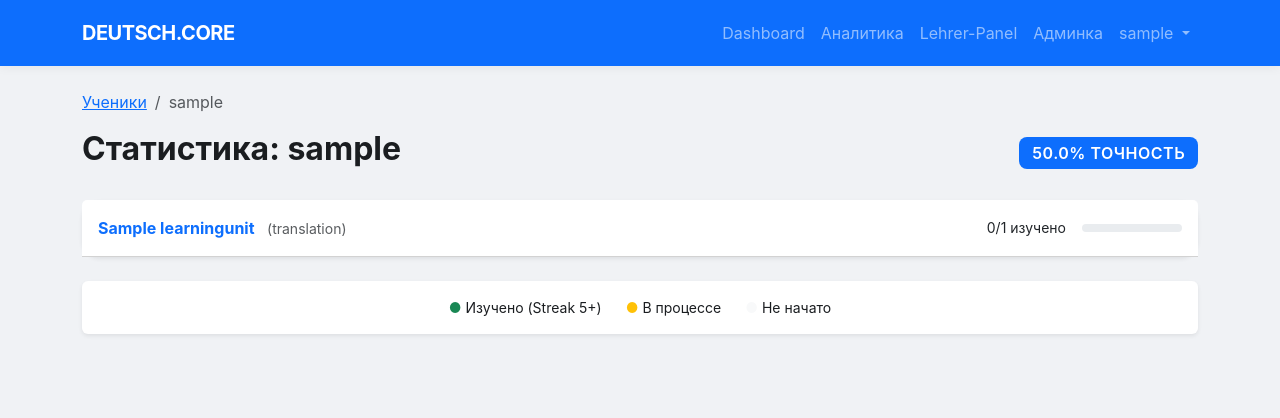
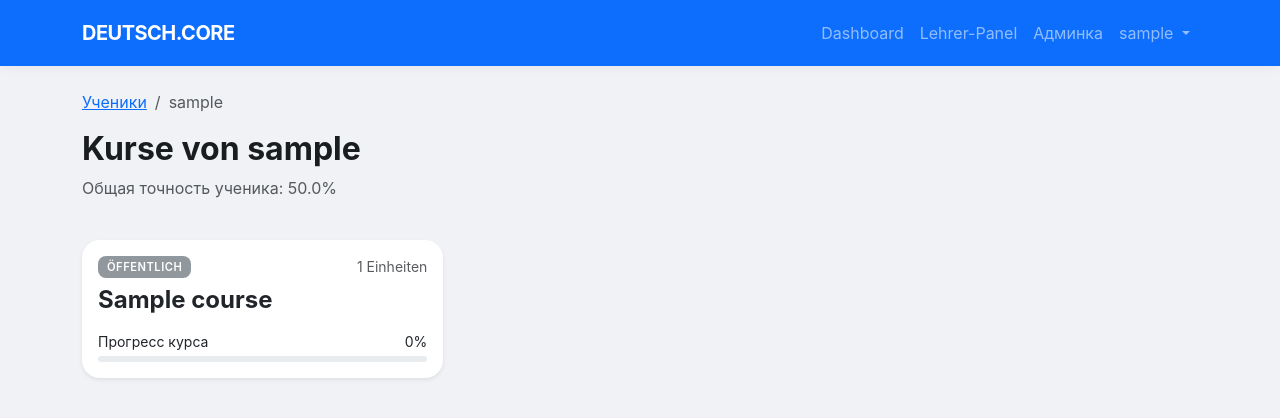
Before and after one commit to beper223/VerbenForm, a Django app: page /teacher/students/00000000-0000-0000-0000-000000000001/ in a window 1280 px wide. Shown: the top 418 px of the page. Run offline with Django 5.2, Linux system fonts and the light colour scheme; a user stored in the database is signed in; tables that the repository leaves empty hold one stand-in row (values such as "Sample post"); some libraries are stand-ins or nearby versions.

Commit message:
web student_course_detail

```diff
--- a/src/web/urls/__init__.py
+++ b/src/web/urls/__init__.py
@@ -11,7 +11,6 @@ urlpatterns = [
     # Student
     path('', views.CourseListView.as_view(), name='units-list'),
     path('course/<uuid:course_id>/', views.CourseDetailView.as_view(), name='course-detail'),
-    path('stats/', views.StudentStatsView.as_view(), name='web-student-stats'),
     path('training/<uuid:unit_id>/', views.TrainingSessionView.as_view(), name='training-session'),
     path('training/submit/', views.SubmitAnswerView.as_view(), name='submit-answer'),
     path('unit/<uuid:unit_id>/stats/', views.UnitStatsView.as_view(), name='web-unit-stats-detail'),
--- a/src/web/urls/teacher.py
+++ b/src/web/urls/teacher.py
@@ -6,6 +6,7 @@ urlpatterns = [
     # Кабинет Учителя (Tabs)
     path('', views.TeacherDashboardView.as_view(), name='web-teacher-dashboard'),
     path('students/<uuid:student_id>/', views.StudentDetailView.as_view(), name='web-student-detail'),
+    path('students/<uuid:student_id>/course/<uuid:course_id>/', views.StudentCourseDetailView.as_view(), name='web-teacher-student-course-detail'),
     path('invitation/add/', views.CreateInvitationView.as_view(), name='web-create-invitation'),
     path('invitation/<uuid:pk>/edit/', views.InvitationUpdateView.as_view(), name='web-invitation-edit'),
     path('invitation/<uuid:pk>/delete/', views.InvitationDeleteView.as_view(), name='web-invitation-delete'),
--- a/src/web/views/__init__.py
+++ b/src/web/views/__init__.py
@@ -11,10 +11,9 @@ from src.web.views.learning import (
     SubmitAnswerView,
 )
 from src.web.views.teacher.students import (
-    # TeacherStudentsView,
     StudentDetailView,
-    StudentStatsView,
     UnitStatsView,
+    StudentCourseDetailView,
 )
 from src.web.views.teacher.invitations import (
     CreateInvitationView,
@@ -47,9 +46,8 @@ __all__ = [
     'TrainingSessionView',
     'SubmitAnswerView',
 
-    # 'TeacherStudentsView',
     'StudentDetailView',
-    'StudentStatsView',
+    'StudentCourseDetailView',
     'UnitStatsView',
 
     'CreateInvitationView',
--- a/src/web/views/teacher/students.py
+++ b/src/web/views/teacher/students.py
@@ -1,75 +1,76 @@
 
 from django.views.generic import DetailView, TemplateView
 from django.contrib.auth.mixins import LoginRequiredMixin
+from django.db.models import Q
+from django.shortcuts import get_object_or_404
 
 from src.personal_forms.models import LearningUnit
 from src.personal_forms.services import LearningUnitProgressService
 from src.users.models import User
+from src.personal_forms.models import Course
 from src.web.views.mixins import TeacherRequiredMixin
 
 
 class StudentDetailView(LoginRequiredMixin, TeacherRequiredMixin, DetailView):
+    """Список КУРСОВ ученика для учителя (аналог course_list.html)"""
     model = User
-    template_name = 'teacher/student_detail.html'
+    template_name = 'teacher/student_course_list.html'
     pk_url_kwarg = 'student_id'
     context_object_name = 'student'
 
     def get_context_data(self, **kwargs):
         context = super().get_context_data(**kwargs)
+        student = self.get_object()
         service = LearningUnitProgressService()
 
-        # 1. Проверяем, имеет ли текущий пользователь право смотреть этого студента
-        try:
-            student = service.get_authorized_user(self.request.user, str(self.kwargs['student_id']))
-        except PermissionError:
-            from django.core.exceptions import PermissionDenied
-            raise PermissionDenied("Keна права доступа к этому ученику.")
+        # 1. Получаем курсы, доступные ЭТОМУ студенту
+        courses = Course.objects.filter(
+            Q(visibility=Course.Visibility.PUBLIC) |
+            Q(assigned_students=student) |
+            Q(author=self.request.user)  # Если учитель - автор, он видит свои курсы у ученика
+        ).distinct().order_by('-created_at')
 
-        # 2. Получаем все уроки
-        units = LearningUnit.objects.order_by('order')
+        # 2. Рассчитываем прогресс по каждому курсу для этого студента
+        courses_with_progress = []
+        for course in courses:
+            units = list(course.learning_units.all())
+            overview = service.get_units_overview(student, units)
 
-        # 3. Для каждого урока строим детальную матрицу прогресса
-        units_data = []
-        for unit in units:
-            progress_data = service.build_progress(user=student, learning_unit=unit)
-            units_data.append({
-                'unit': unit,
-                'matrix': progress_data['matrix'],  # Глаголы и их статусы
-                'percent': progress_data['percent'],
-                'mastered_atoms': progress_data['mastered_atoms'],
-                'total_atoms': progress_data['total_atoms'],
+            # Считаем средний процент по курсу
+            total_pct = sum(u['percent'] for u in overview) if overview else 0
+            avg_pct = int(total_pct / len(overview)) if overview else 0
+
+            courses_with_progress.append({
+                'course': course,
+                'percent': avg_pct,
+                'unit_count': len(units)
             })
 
-        context['units_data'] = units_data
+        context['courses_data'] = courses_with_progress
         context['global_stats'] = service.get_global_stats(student)
         return context
 
-class StudentStatsView(LoginRequiredMixin, TemplateView):
-    template_name = 'teacher/student_detail.html'
+
+class StudentCourseDetailView(LoginRequiredMixin, TeacherRequiredMixin, DetailView):
+    """Список ЮНИТОВ внутри курса для учителя (аналог course_detail.html)"""
+    model = Course
+    template_name = 'teacher/student_course_detail.html'
+    pk_url_kwarg = 'course_id'
+    context_object_name = 'course'
 
     def get_context_data(self, **kwargs):
         context = super().get_context_data(**kwargs)
         service = LearningUnitProgressService()
-        context['student'] = self.request.user
-        context['own_stats'] = True  # Флаг что это просмотр собственной статистики
 
-        # 1. Получаем все уроки
-        units = LearningUnit.objects.order_by('order')
+        # Получаем студента из URL
+        student = get_object_or_404(User, id=self.kwargs['student_id'])
+        course = self.get_object()
 
-        # 2. Для каждого урока строим детальную матрицу прогресса для текущего студента
-        units_data = []
-        for unit in units:
-            progress_data = service.build_progress(user=self.request.user, learning_unit=unit)
-            units_data.append({
-                'unit': unit,
-                'matrix': progress_data['matrix'],  # Глаголы и их статусы
-                'percent': progress_data['percent'],
-                'mastered_atoms': progress_data['mastered_atoms'],
-                'total_atoms': progress_data['total_atoms'],
-            })
-
-        context['units_data'] = units_data
-        context['global_stats'] = service.get_global_stats(self.request.user)
+        # Юниты этого курса с прогрессом ЭТОГО студента
+        units = list(course.learning_units.all().order_by('order'))
+        context['units_overview'] = service.get_units_overview(student, units)
+        context['student'] = student
+        context['global_stats'] = service.get_global_stats(student)
         return context
 
 class UnitStatsView(LoginRequiredMixin, DetailView):
@@ -83,10 +84,24 @@ class UnitStatsView(LoginRequiredMixin, DetailView):
         service = LearningUnitProgressService()
         unit = self.get_object()
 
+        # Если в URL передан student_id, и текущий юзер - учитель, смотрим ученика
+        student_id = self.request.GET.get('student_id')
+        if student_id and self.request.user.is_teacher_admin():
+            target_user = get_object_or_404(User, id=student_id)
+            # Проверка связи учитель-ученик
+            if (not self.request.user.is_staff
+            and not target_user.teachers.filter(id=self.request.user.id).exists()):
+                from django.core.exceptions import PermissionDenied
+                raise PermissionDenied()
+        else:
+            target_user = self.request.user
+
         # Строим прогресс только для этого юнита
-        progress_data = service.build_progress(user=self.request.user, learning_unit=unit)
+        progress_data = service.build_progress(user=target_user, learning_unit=unit)
 
         # Добавляем все данные из словаря progress_data в контекст
         context.update(progress_data)
-        context['stats'] = service.get_global_stats(self.request.user)
+        context['target_user'] = target_user
+        # Добавляем флаг, чтобы в шаблоне было проще сравнивать
+        context['is_own_stats'] = (target_user == self.request.user)
         return context
--- a/templates/base.html
+++ b/templates/base.html
@@ -33,7 +33,6 @@
                     {% if user.is_authenticated %}
 
                         <li class="nav-item"><a class="nav-link" href="{% url 'units-list' %}">Dashboard</a></li>
-                        <li class="nav-item"><a class="nav-link" href="{% url 'web-student-stats' %}">Аналитика</a></li>
                         {% if user.is_teacher_admin %}
                             <li class="nav-item"><a class="nav-link" href="{% url 'web-teacher-dashboard' %}">Lehrer-Panel</a></li>
                             {% if user.is_admin %}
--- /dev/null
+++ b/templates/teacher/student_course_list.html
@@ -0,0 +1,42 @@
+{% extends 'base.html' %}
+
+{% block content %}
+<div class="row mb-4 mt-2">
+    <div class="col">
+        <nav aria-label="breadcrumb">
+            <ol class="breadcrumb">
+                <li class="breadcrumb-item"><a href="{% url 'web-teacher-dashboard' %}?tab=students">Ученики</a></li>
+                <li class="breadcrumb-item active">{{ student.username }}</li>
+            </ol>
+        </nav>
+        <h2 class="fw-bold">Kurse von {{ student.username }}</h2>
+        <p class="text-muted">Общая точность ученика: {{ global_stats.accuracy }}%</p>
+    </div>
+</div>
+
+<div class="row g-3">
+    {% for item in courses_data %}
+    <div class="col-12 col-md-6 col-lg-4">
+        <a href="{% url 'web-teacher-student-course-detail' student.id item.course.id %}" class="text-decoration-none text-dark">
+            <div class="card h-100 p-3 shadow-sm border-0">
+                <div class="d-flex justify-content-between mb-2">
+                    <span class="badge bg-secondary opacity-75">{{ item.course.get_visibility_display }}</span>
+                    <small class="text-muted">{{ item.unit_count }} Einheiten</small>
+                </div>
+                <h4 class="fw-bold mb-3">{{ item.course.title }}</h4>
+
+                <div class="mt-auto">
+                    <div class="d-flex justify-content-between mb-1 small">
+                        <span>Прогресс курса</span>
+                        <span>{{ item.percent }}%</span>
+                    </div>
+                    <div class="progress" style="height: 6px;">
+                        <div class="progress-bar" style="width: {{ item.percent }}%"></div>
+                    </div>
+                </div>
+            </div>
+        </a>
+    </div>
+    {% endfor %}
+</div>
+{% endblock %}
--- a/templates/teacher/student_detail.html
+++ /dev/null
@@ -1,97 +0,0 @@
-{% extends 'base.html' %}
-
-{% block content %}
-<div class="mb-4">
-    {% if own_stats %}
-        <nav class="mb-4">
-            <ul class="nav nav-pills">
-                <li class="nav-item"><a class="nav-link active" href="{% url 'units-list' %}">Dashboard</a></li>
-            </ul>
-        </nav>
-    {% else %}
-        <nav aria-label="breadcrumb">
-            <ol class="breadcrumb">
-                <li class="breadcrumb-item"><a href="{% url 'web-teacher-dashboard' %}?tab=students">Ученики</a></li>
-                <li class="breadcrumb-item active">{{ student.username }}</li>
-            </ol>
-        </nav>
-    {% endif %}
-    <div class="d-flex justify-content-between align-items-center">
-        <h2 class="fw-bold">Статистика: {% if request.user.is_teacher %}{{ student.username }}{% else %}{{ request.user.username }}{% endif %}</h2>
-        <span class="badge bg-primary fs-6">{{ global_stats.accuracy }}% точность</span>
-    </div>
-</div>
-
-<div class="row g-4">
-    {% for data in units_data %}
-    <div class="col-12">
-        <div class="card shadow-sm">
-            <div class="card-header bg-white py-3 d-flex justify-content-between align-items-center"
-                 style="cursor: pointer;"
-                 data-bs-toggle="collapse"
-                 data-bs-target="#unit-{{ data.unit.id }}">
-                <div>
-                    <span class="fw-bold text-primary">{{ data.unit.title }}</span>
-                    <span class="text-muted ms-2 small">({{ data.unit.skill_type }})</span>
-                </div>
-                <div class="d-flex align-items-center">
-                    <span class="me-3 small">{{ data.mastered_atoms }}/{{ data.total_atoms }} изучено</span>
-                    <div class="progress" style="width: 100px; height: 8px;">
-                        <div class="progress-bar" style="width: {{ data.percent }}%"></div>
-                    </div>
-                </div>
-            </div>
-
-            <div id="unit-{{ data.unit.id }}" class="collapse">
-                <div class="card-body p-0">
-                    <div class="table-responsive">
-                        <table class="table table-sm table-hover mb-0 border-top">
-                            <thead class="table-light">
-                                <tr>
-                                    <th class="ps-3">Глагол</th>
-                                    {% if data.unit.skill_type == 'translation' %}
-                                        <th>Статус</th>
-                                    {% else %}
-                                        <th class="text-center">ich</th>
-                                        <th class="text-center">du</th>
-                                        <th class="text-center">er/sie/es</th>
-                                        <th class="text-center">wir</th>
-                                        <th class="text-center">ihr</th>
-                                        <th class="text-center">sie/Sie</th>
-                                    {% endif %}
-                                </tr>
-                            </thead>
-                            <tbody>
-                                {% for verb_infinitive, pronouns in data.matrix.items %}
-                                <tr>
-                                    <td class="fw-bold ps-3">{{ verb_infinitive }}</td>
-                                    {% for pronoun, status in pronouns.items %}
-                                        <td class="text-center">
-                                            {% if status == 'mastered' %}
-                                                <span class="text-success" title="Изучено">●</span>
-                                            {% elif status == 'learning' %}
-                                                <span class="text-warning" title="В процессе">●</span>
-                                            {% else %}
-                                                <span class="text-light" title="Не начато">●</span>
-                                            {% endif %}
-                                        </td>
-                                    {% endfor %}
-                                </tr>
-                                {% endfor %}
-                            </tbody>
-                        </table>
-                    </div>
-                </div>
-            </div>
-        </div>
-    </div>
-    {% endfor %}
-</div>
-
-<!-- Легенда -->
-<div class="mt-4 p-3 bg-white rounded shadow-sm d-flex gap-4 small justify-content-center">
-    <div><span class="text-success">●</span> Изучено (Streak 5+)</div>
-    <div><span class="text-warning">●</span> В процессе</div>
-    <div><span class="text-light">●</span> Не начато</div>
-</div>
-{% endblock %}
```
Also changed, not shown: templates/personal_forms/unit_stats.html (+21 -16 lines), templates/teacher/student_course_detail.html (added, +46 -0 lines).
